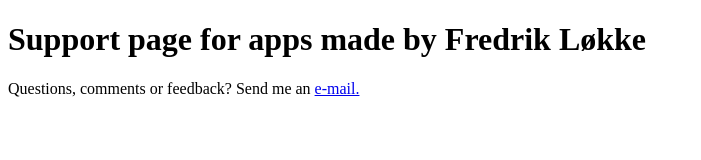
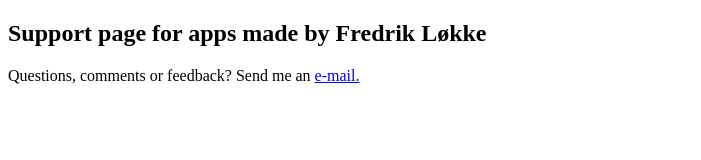
Before and after one commit to fredriklo/fredriklo.github.io, a plain HTML site: page index.html in a window 1280 px wide. Shown: the whole page, without its empty margins (0-701 px from the left). Drawn offline with Linux system fonts and the light colour scheme.

Commit message:
Update index.html

```diff
--- a/index.html
+++ b/index.html
@@ -1,7 +1,7 @@
 <!DOCTYPE html>
 <html>
 <body>
-<h1>Support page for apps made by Fredrik Løkke</h1>
+<h2>Support page for apps made by Fredrik Løkke</h1>
 <p>Questions, comments or feedback? Send me an <a href = "mailto: fredrik.n.lokke@gmail.com">e-mail.</p>
 </body>
 </html>
```
